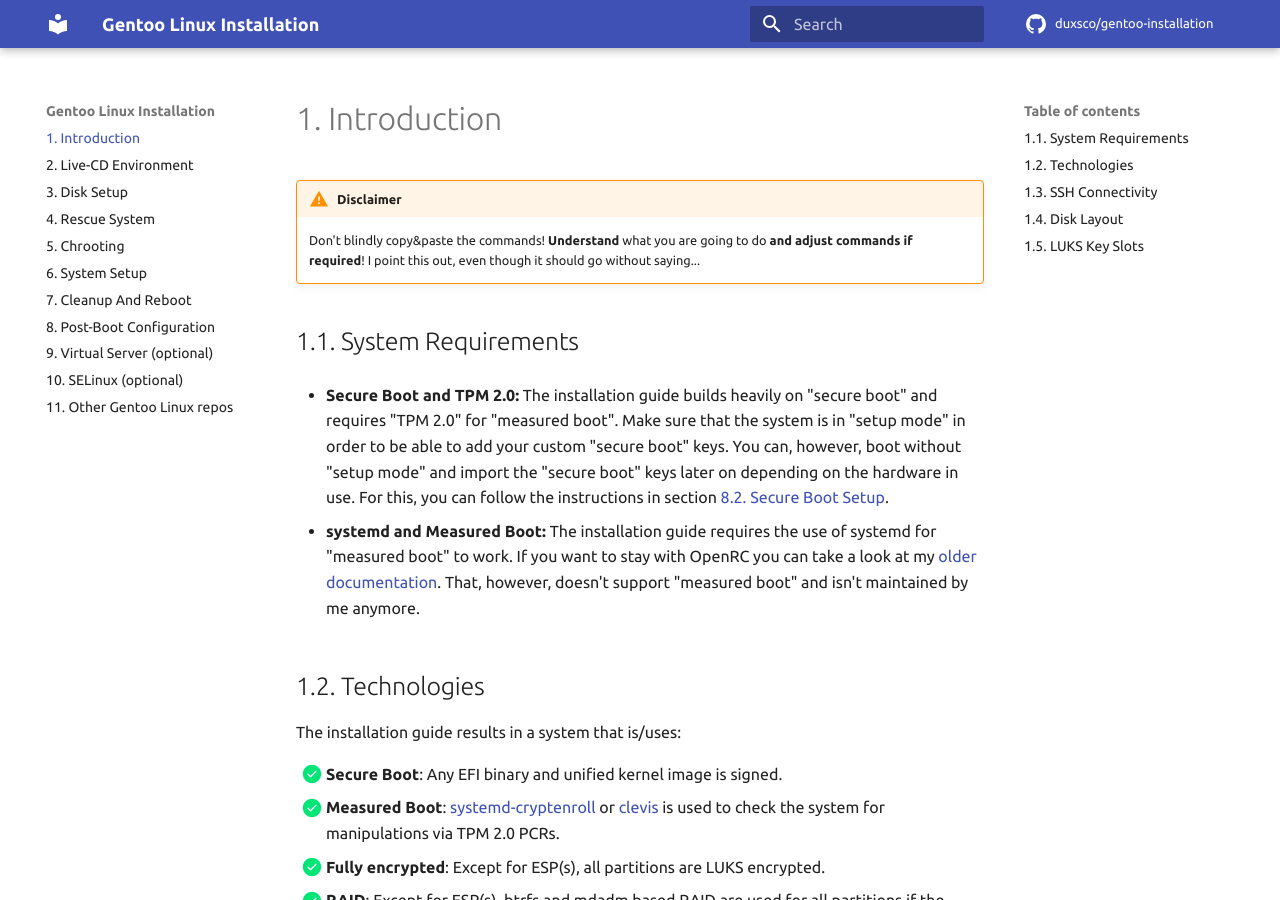
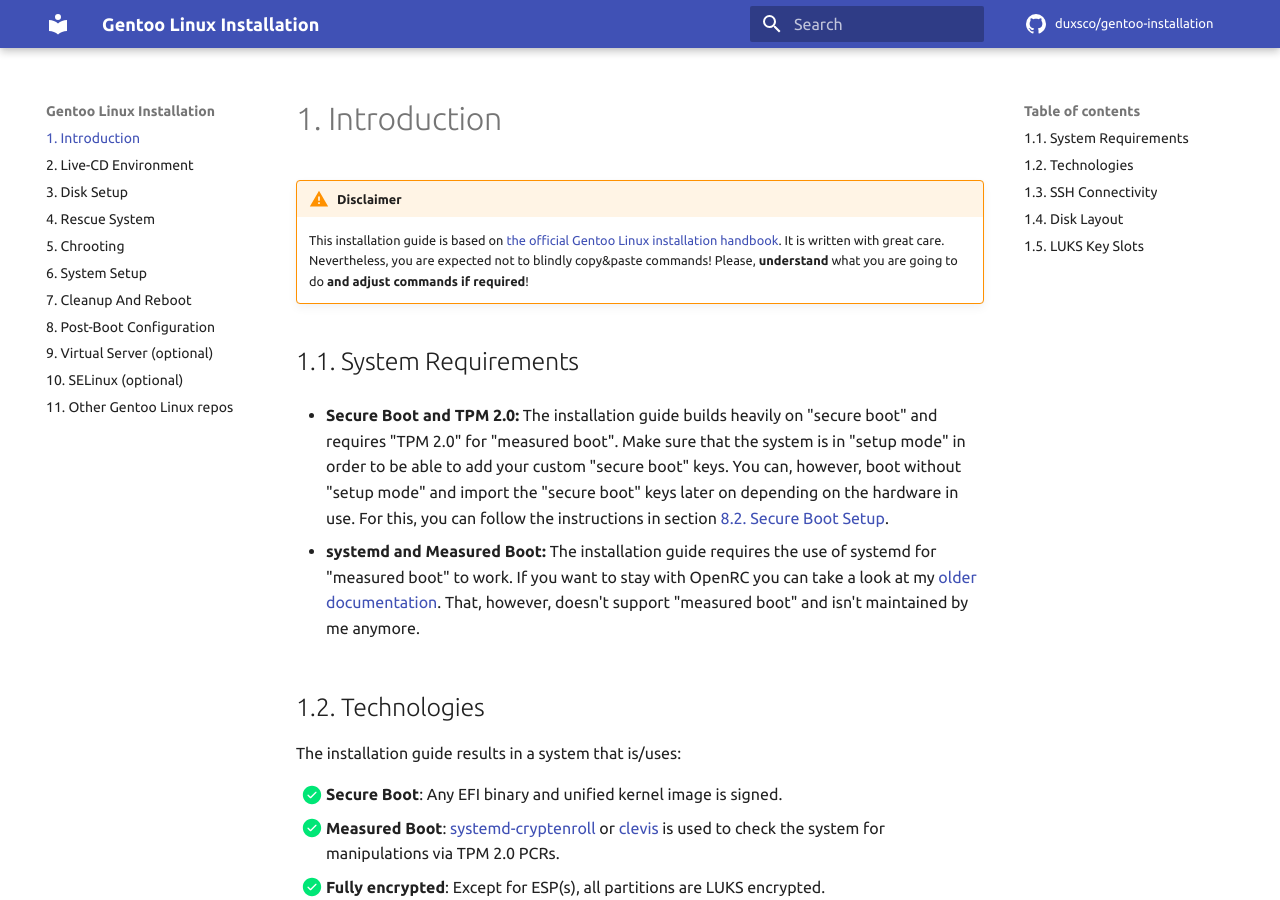
Before and after one commit to duxsco/gentoo-installation, an MkDocs documentation site: the page built from docs/index.md, in a window 1280 px wide and 900 px high. Built offline with MkDocs 1.6.1 and Material for MkDocs 9.7.7, drawn with Linux system fonts in a browser that asks for light colours; comment, search, counter and statistics services are not loaded; some of the changed text lies outside the part shown.

Commit message:
Update disclaimer

```diff
--- a/docs/index.md
+++ b/docs/index.md
@@ -1,5 +1,5 @@
 !!! warning "Disclaimer"
-    Don't blindly copy&paste the commands! **Understand** what you are going to do **and adjust commands if required**! I point this out, even though it should go without saying...
+    This installation guide is based on [the official Gentoo Linux installation handbook](https://wiki.gentoo.org/wiki/Handbook:AMD64/Full/Installation). It is written with great care. Nevertheless, you are expected not to blindly copy&paste commands! Please, **understand** what you are going to do **and adjust commands if required**!
 
 ## 1.1. System Requirements
 
```
Also changed, not shown: other parts of docs/index.md (+0 -2 lines).
